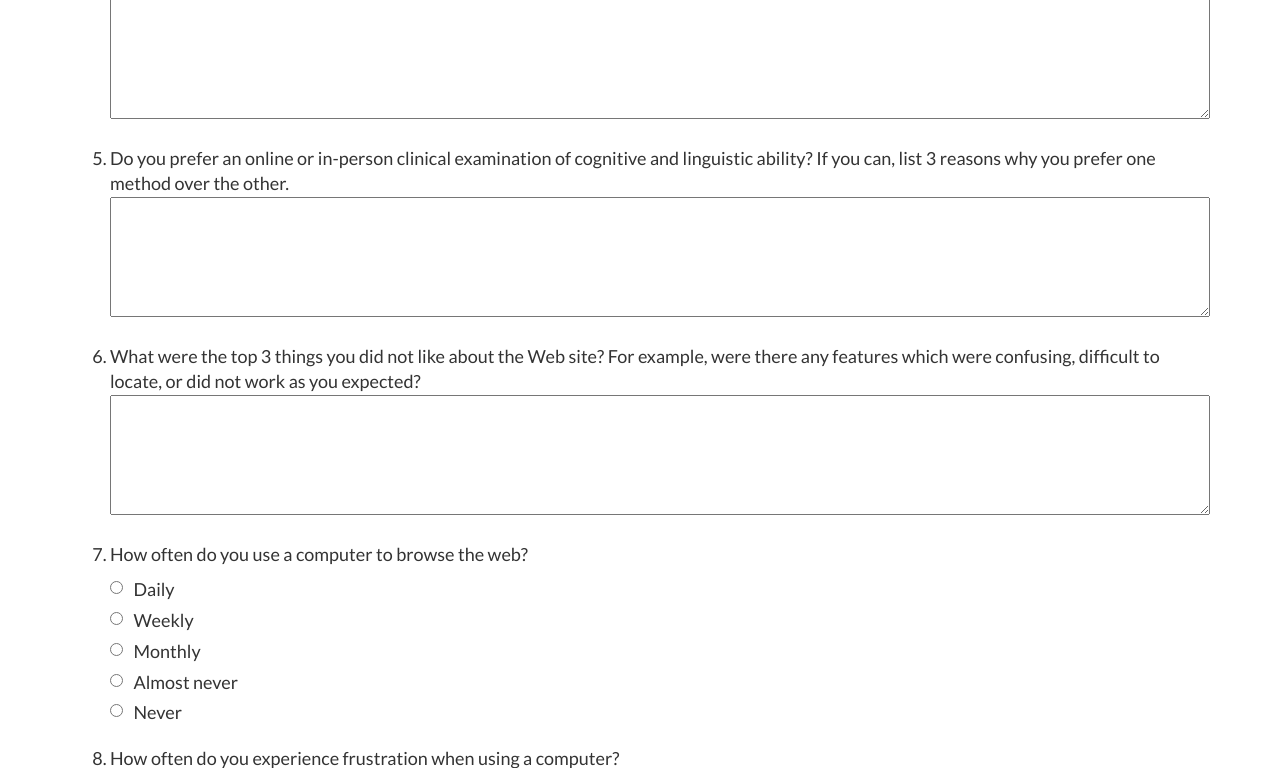
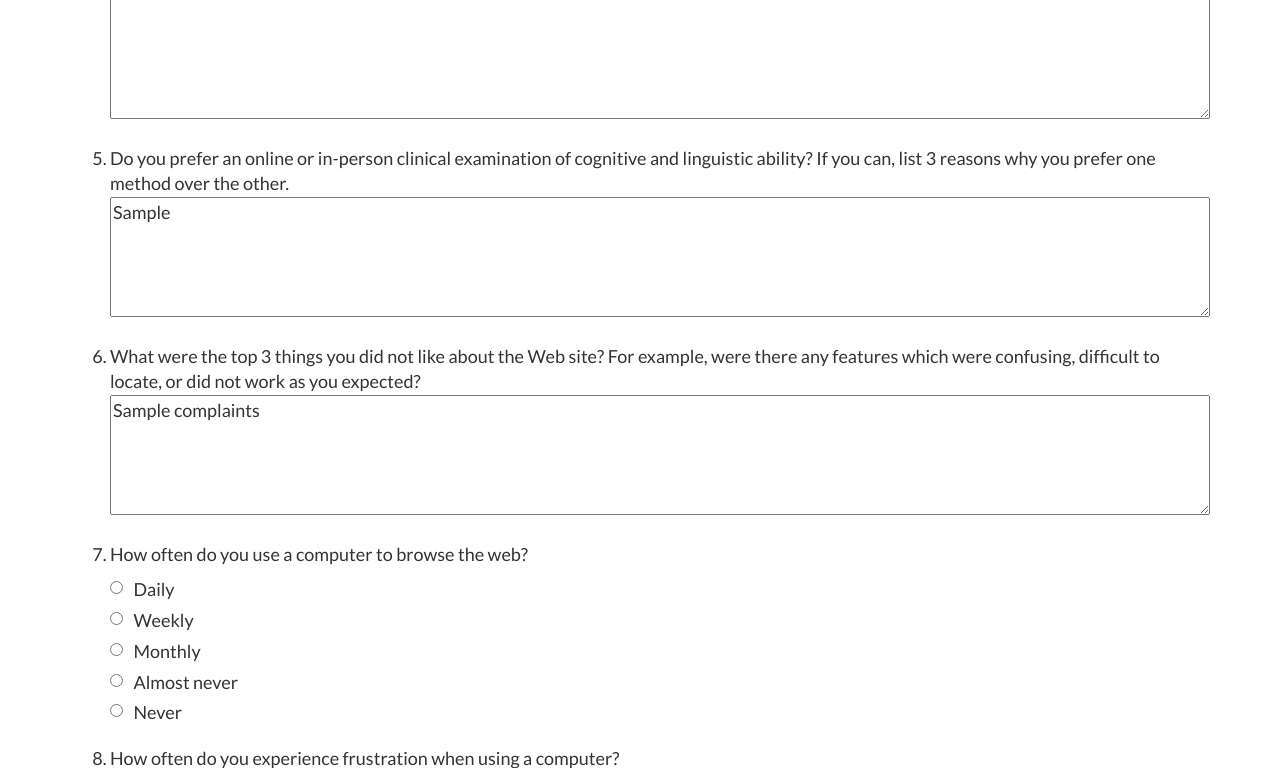
Before and after one commit to SPOClab-ca/talk2me_interface, a Django app: template templates/datacollector/usabilitysurvey.html in a window 1280 px wide. Shown: the part 1970-2738 px from the top of the page. Run offline with Django 3.2, Linux system fonts and the light colour scheme; the template is opened without the code that fills it: most values are stand-ins (such as "Sample title", 1, 10 or a date in 2020); some libraries are stand-ins or nearby versions.

Commit message:
Added error handling with saved question state for the textarea questions

```diff
--- a/templates/datacollector/usabilitysurvey.html
+++ b/templates/datacollector/usabilitysurvey.html
@@ -253,15 +253,15 @@
         </li>
 
         <li>Have you ever participated in a test for cognitive ability before? If yes, where and how was it administered?
-        <textarea name="prev_tests" style="width: 100%; height: 120px;"></textarea>
+        <textarea name="prev_tests" style="width: 100%; height: 120px;">{{ form_values.prev_tests }}</textarea>
         </li>
 
         <li>Do you prefer an online or in-person clinical examination of cognitive and linguistic ability? If you can, list 3 reasons why you prefer one method over the other.
-        <textarea name="online_vs_inperson" style="width: 100%; height: 120px;"></textarea>
+        <textarea name="online_vs_inperson" style="width: 100%; height: 120px;">{{ form_values.online_vs_inperson }}</textarea>
         </li>
 
         <li>What were the top 3 things you did not like about the Web site? For example, were there any features which were confusing, difficult to locate, or did not work as you expected?
-        <textarea name="complaints" style="width: 100%; height: 120px;"></textarea>
+        <textarea name="complaints" style="width: 100%; height: 120px;">{{ form_values.complaints }}</textarea>
         </li>
 
         <li>How often do you use a computer to browse the web?
@@ -295,7 +295,7 @@
         </li>
 
         <li>Would you use the {{ website_name }} Web site again? Why or why not?
-        <textarea name="future_use" style="width: 100%; height: 120px;"></textarea>
+        <textarea name="future_use" style="width: 100%; height: 120px;">{{ form_values.future_use }}</textarea>
         </li>
     </ol>
 
```
